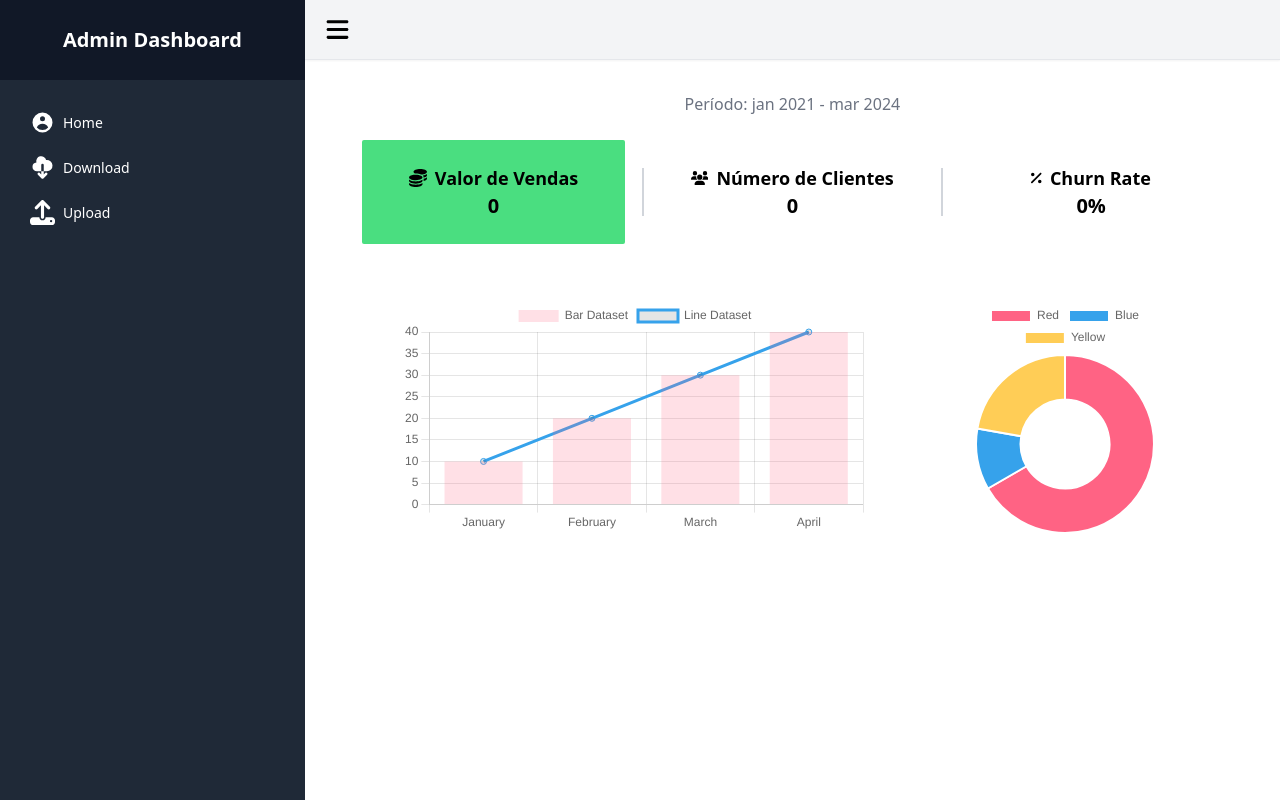
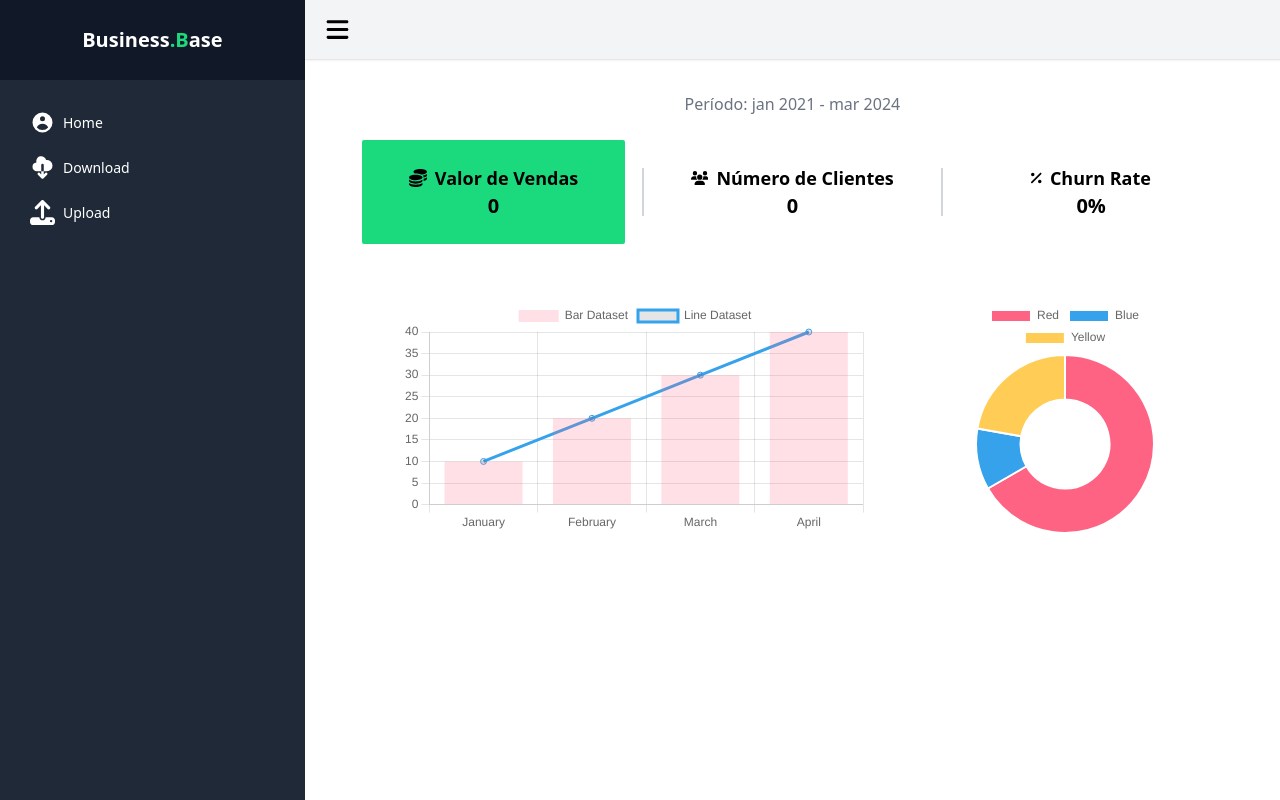
Before and after one commit to GuilhermeMarques1/business-base, a Vue app in the folder frontend/: page / in a window 1280 px wide. Built offline with nearby package versions, Linux system fonts and the light colour scheme.

Commit message:
feat: Define colors for theme

```diff
--- a/frontend/src/components/BoxIndicator.vue
+++ b/frontend/src/components/BoxIndicator.vue
@@ -9,7 +9,7 @@ import IconSale from './icons/IconSale.vue'
 
   <div class="w-[90%] flex flex-col items-center mt-6">
     <div class="flex justify-around w-full">
-      <div class="bg-green-400 flex flex-col items-center w-[30%] px-4 py-6 rounded-sm">
+      <div class="bg-green flex flex-col items-center w-[30%] px-4 py-6 rounded-sm">
         <div class="flex justify-center items-center gap-2">
           <IconSale />
           <h3 class="text-lg font-semibold">Valor de Vendas</h3>
--- a/frontend/src/components/SideBar.vue
+++ b/frontend/src/components/SideBar.vue
@@ -7,7 +7,7 @@ import IconUpload from './icons/IconUpload.vue'
 <template>
   <div class="w-[400px] h-full bg-gray-200 text-white">
     <div class="h-[80px] bg-gray-900 flex justify-center items-center">
-      <h3 class="font-bold text-xl">Admin Dashboard</h3>
+      <h3 class="font-bold text-xl">Business<span class="text-green">.B</span>ase</h3>
     </div>
     <div class="h-[calc(100vh-80px)] bg-gray-800 py-[20px]">
       <div class="px-[20px] flex flex-col">
--- a/frontend/tailwind.config.js
+++ b/frontend/tailwind.config.js
@@ -1,11 +1,13 @@
 /** @type {import('tailwindcss').Config} */
 export default {
-  content: [
-    "./index.html",
-    "./src/**/*.{vue,js,ts,jsx,tsx}"
-  ],
+  content: ['./index.html', './src/**/*.{vue,js,ts,jsx,tsx}'],
   theme: {
-    extend: {},
+    extend: {
+      colors: {
+        green: '#1bda7e',
+        purple: '#41167f'
+      }
+    }
   },
-  plugins: [],
+  plugins: []
 }
```
